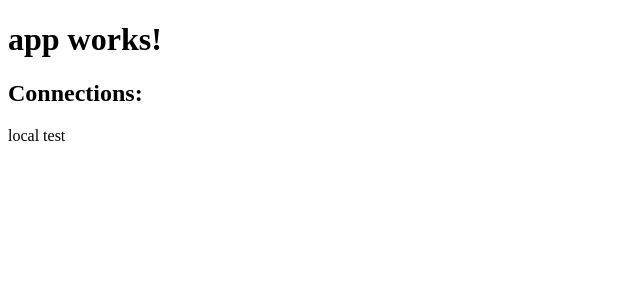
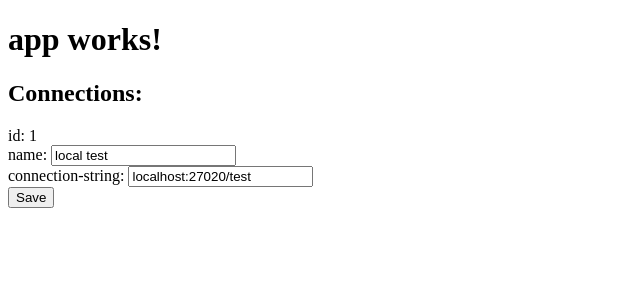
Before and after one commit to raimu/mongo-browser, an Angular app: page / in a window 1280 px wide. Shown: the top 300 px of the page, without its empty margins (0-640 px from the left). Built offline with nearby package versions, Linux system fonts and the light colour scheme.

Commit message:
Create connection detail component
So that the user can see the details of a connection. And be able to
edit this connection on these detail page.

```diff
--- a/src/app/app.module.ts
+++ b/src/app/app.module.ts
@@ -6,11 +6,13 @@ import { HttpModule } from '@angular/http';
 import { AppComponent } from './app.component';
 import { ConnectionsComponent } from './connections/connections.component';
 import { ConnectionService } from './connection.service';
+import { ConnectionDetailComponent } from './connection-detail/connection-detail.component';
 
 @NgModule({
   declarations: [
     AppComponent,
-    ConnectionsComponent
+    ConnectionsComponent,
+    ConnectionDetailComponent
   ],
   imports: [
     BrowserModule,
--- /dev/null
+++ b/src/app/connection-detail/connection-detail.component.html
@@ -0,0 +1,13 @@
+<div *ngIf="connection">
+  <div>
+    <label>id: </label>{{connection._id}}</div>
+  <div>
+    <label>name: </label>
+    <input [(ngModel)]="connection.name" placeholder="name" />
+  </div>
+  <div>
+    <label>connection-string: </label>
+    <input [(ngModel)]="connection.connection" placeholder="connection-string" />
+  </div>
+  <button (click)="save()">Save</button>
+</div>
--- a/src/app/connections/connections.component.html
+++ b/src/app/connections/connections.component.html
@@ -1,4 +1,4 @@
 <h2>Connections:</h2>
 <p *ngFor="let connection of connections">
-  {{connection.name}}
+  <app-connection-detail [connection]="connection"></app-connection-detail>
 </p>
```
Also changed, not shown: src/app/connection-detail/connection-detail.component.ts (added, +15 -0 lines), src/app/connection-detail/connection-detail.component.css (added), 1 other file (tests, documents, lock files or other folders).
